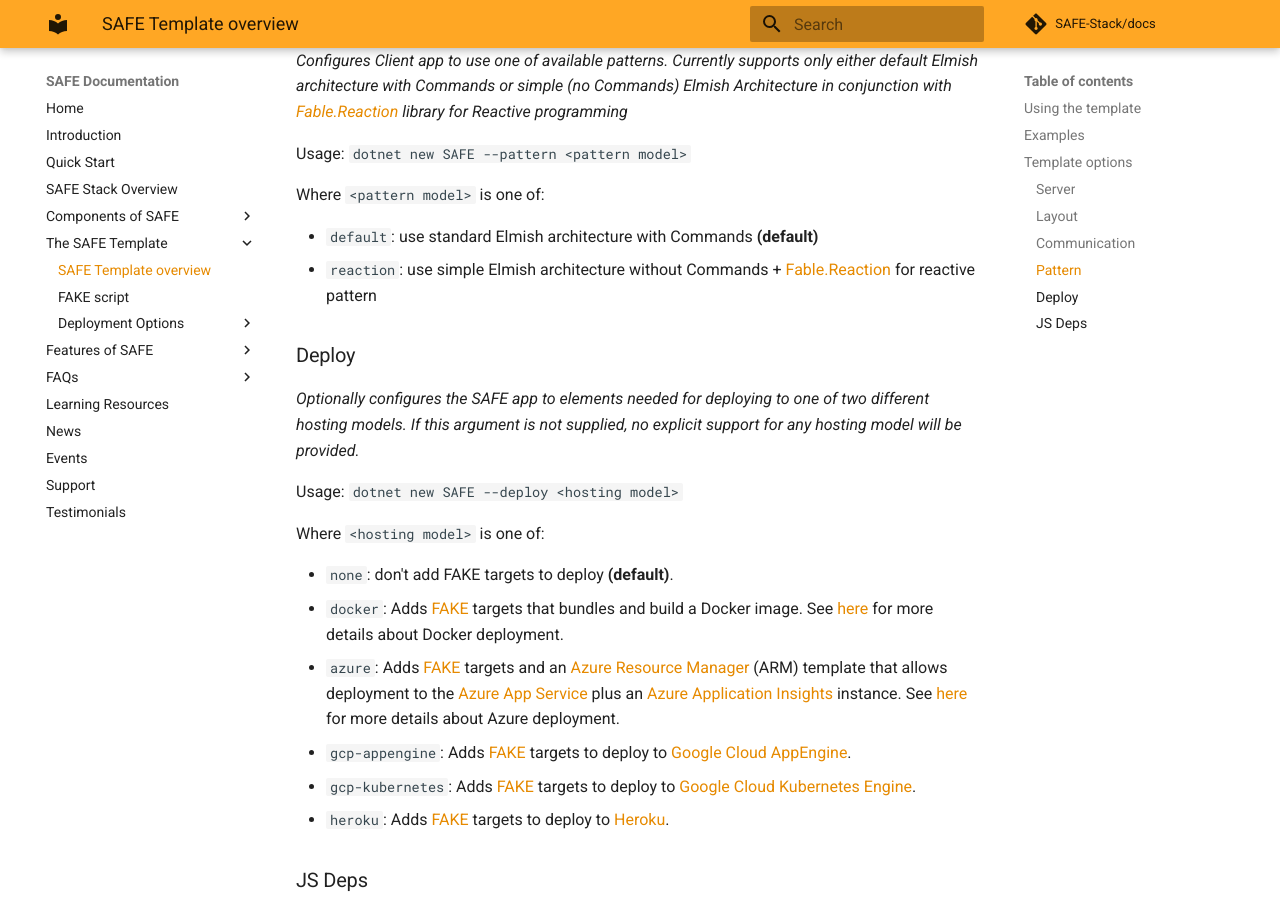
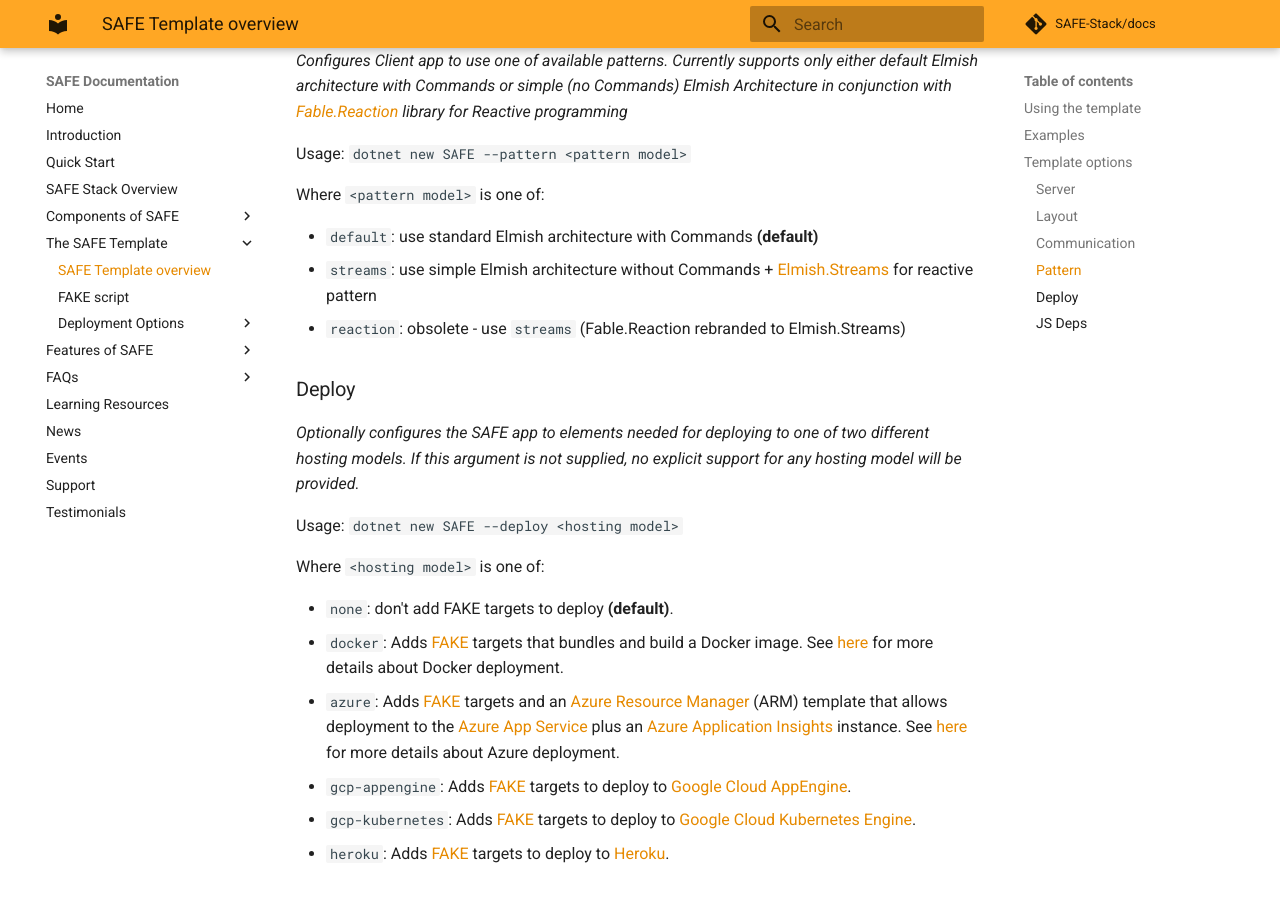
Before and after one commit to SAFE-Stack/docs, an MkDocs documentation site: the page built from docs/template-overview.md, in a window 1280 px wide and 900 px high, scrolled down 2203 px. Built offline with MkDocs 1.6.1 and Material for MkDocs 9.7.7, drawn with Linux system fonts in a browser that asks for light colours; comment, search, counter and statistics services are not loaded.

Commit message:
Update pattern docs to match template help text

```diff
--- a/docs/template-overview.md
+++ b/docs/template-overview.md
@@ -78,7 +78,8 @@
 Where `<pattern model>` is one of:
 
 * `default`: use standard Elmish architecture with Commands **(default)**
-* `reaction`: use simple Elmish architecture without Commands + [Fable.Reaction](https://dbrattli.github.io/Reaction/) for reactive pattern
+* `streams`: use simple Elmish architecture without Commands + [Elmish.Streams](https://elmish-streams.readthedocs.io/) for reactive pattern
+* `reaction`: obsolete - use `streams` (Fable.Reaction rebranded to Elmish.Streams)
 
 ### Deploy
 
```
